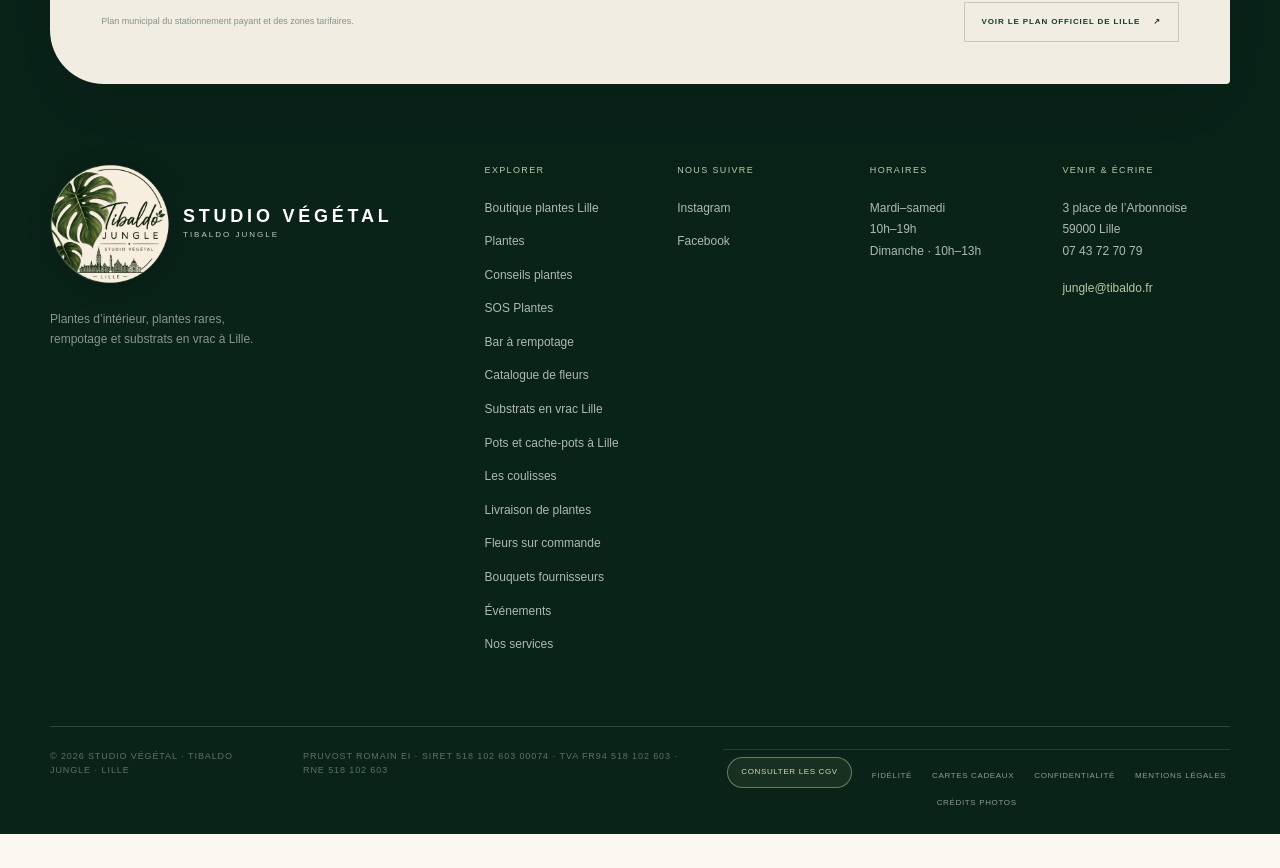
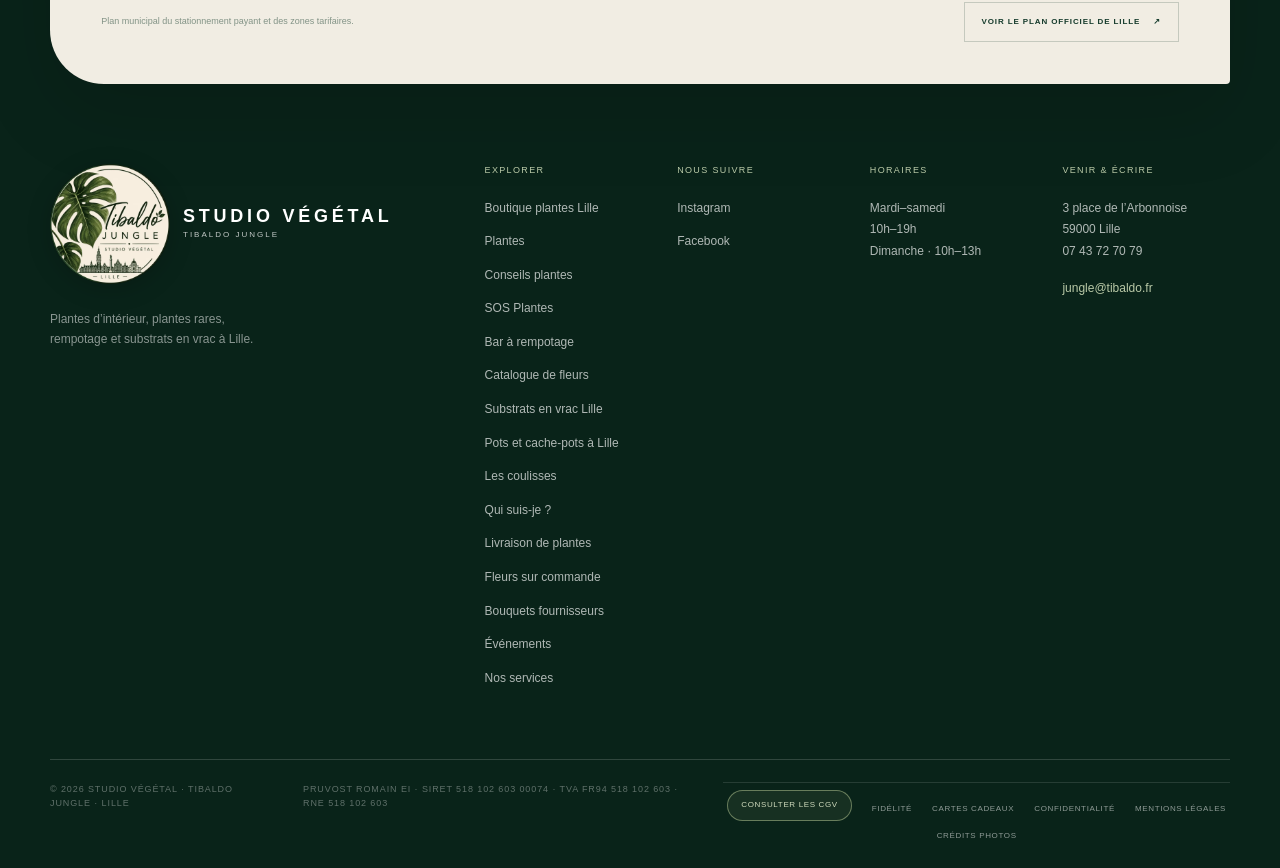
Before and after one commit to TibaldoIOS/tibaldo-jungle-vitrine, a Next.js app: page /fleurs in a window 1280 px wide. Shown: the part 10825-11693 px from the top of the page. Before the commit the page ends 11659 px from the top, so only its background shows below. Built offline with nearby package versions, Linux system fonts and the light colour scheme.

Commit message:
Link founder story from Jungle footer

```diff
--- a/app/SiteChrome.tsx
+++ b/app/SiteChrome.tsx
@@ -102,7 +102,7 @@ export function SiteFooter() {
           <p>Plantes d’intérieur, plantes rares,<br />rempotage et substrats en vrac à Lille.</p>
         </div>
         <div className="footer-links">
-          <div><span>Explorer</span><a href="/boutique-plantes-lille">Boutique plantes Lille</a><a href="/plantes">Plantes</a><a href="/conseils">Conseils plantes</a><a href="/sos-plantes">SOS Plantes</a><a href="/rempotage-plantes-lille">Bar à rempotage</a><a href="/fleurs">Catalogue de fleurs</a><a href="/substrats-en-vrac-lille">Substrats en vrac Lille</a><a href="/pots-cache-pots-lille">Pots et cache-pots à Lille</a><a href="/coulisses">Les coulisses</a><a href="/livraison-plantes-lille">Livraison de plantes</a><a href="/fleurs-sur-commande-lille">Fleurs sur commande</a><a href="/bouquets-fleurs-livraison-lille">Bouquets fournisseurs</a><a href="/evenements">Événements</a><a href="/services">Nos services</a></div>
+          <div><span>Explorer</span><a href="/boutique-plantes-lille">Boutique plantes Lille</a><a href="/plantes">Plantes</a><a href="/conseils">Conseils plantes</a><a href="/sos-plantes">SOS Plantes</a><a href="/rempotage-plantes-lille">Bar à rempotage</a><a href="/fleurs">Catalogue de fleurs</a><a href="/substrats-en-vrac-lille">Substrats en vrac Lille</a><a href="/pots-cache-pots-lille">Pots et cache-pots à Lille</a><a href="/coulisses">Les coulisses</a><a href="https://tibaldo.fr/qui-suis-je">Qui suis-je ?</a><a href="/livraison-plantes-lille">Livraison de plantes</a><a href="/fleurs-sur-commande-lille">Fleurs sur commande</a><a href="/bouquets-fleurs-livraison-lille">Bouquets fournisseurs</a><a href="/evenements">Événements</a><a href="/services">Nos services</a></div>
           <div className="social-links"><span>Nous suivre</span><a href="https://www.instagram.com/tibaldojungle" target="_blank" rel="noreferrer">Instagram</a><a href="https://www.facebook.com/tibaldojungle" target="_blank" rel="noreferrer">Facebook</a></div>
           <div><span>Horaires</span><p>Mardi–samedi<br />10h–19h<br />Dimanche · 10h–13h</p></div>
           <div><span>Venir & écrire</span><p>3 place de l’Arbonnoise<br />59000 Lille<br /><a href="tel:+33743727079">07 43 72 70 79</a></p><a className="footer-email" href="mailto:jungle@tibaldo.fr">jungle@tibaldo.fr</a></div>
```
